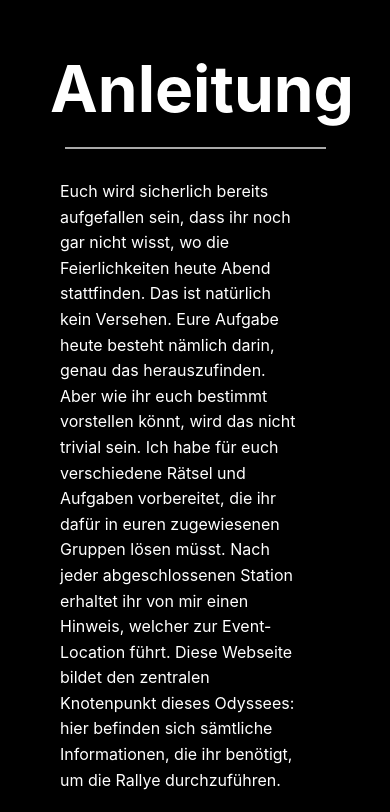
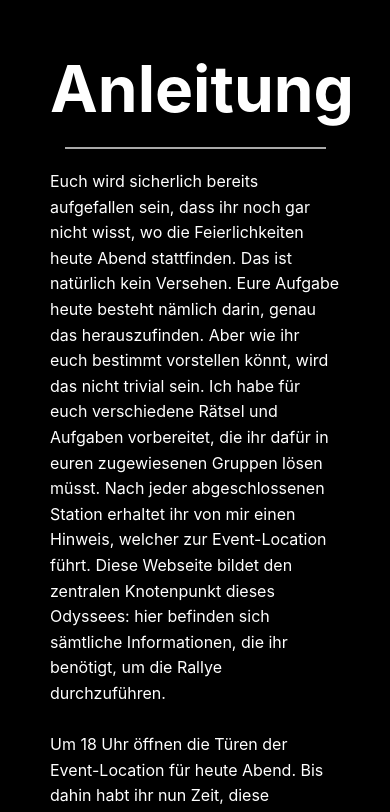
Before and after one commit to ZackDavidWalker/letthegamesbegin30, a Next.js app: page /regeln in a window 390 px wide. Shown: the top 812 px of the page. Built offline with nearby package versions, Linux system fonts and the light colour scheme.

Commit message:
fix padding for mobile

```diff
--- a/styles/acro.module.css
+++ b/styles/acro.module.css
@@ -51,4 +51,9 @@
         font-size: 2rem;
         margin: 0;
       }
+
+      .container {
+        padding: 25px;
+        text-align: center;
+      }
   }
--- a/styles/chiffre.module.css
+++ b/styles/chiffre.module.css
@@ -36,4 +36,8 @@
       font-size: 2rem;
       margin: 0;
     }
+
+    .container {
+      padding: 25px;
+    }
   }
--- a/styles/rules.module.css
+++ b/styles/rules.module.css
@@ -40,7 +40,7 @@
 
   @media (max-width: 1100px) {
     .rulesContent {
-      width: 90%;
-      padding: 10px;
+      width: 100%;
+      padding: 0px;
     }
   }
--- a/styles/verschwundeneBild.module.css
+++ b/styles/verschwundeneBild.module.css
@@ -62,4 +62,8 @@
       font-size: 2rem;
       margin: 0;
     }
+
+    .container {
+      padding: 25px;
+    }
   }
```
